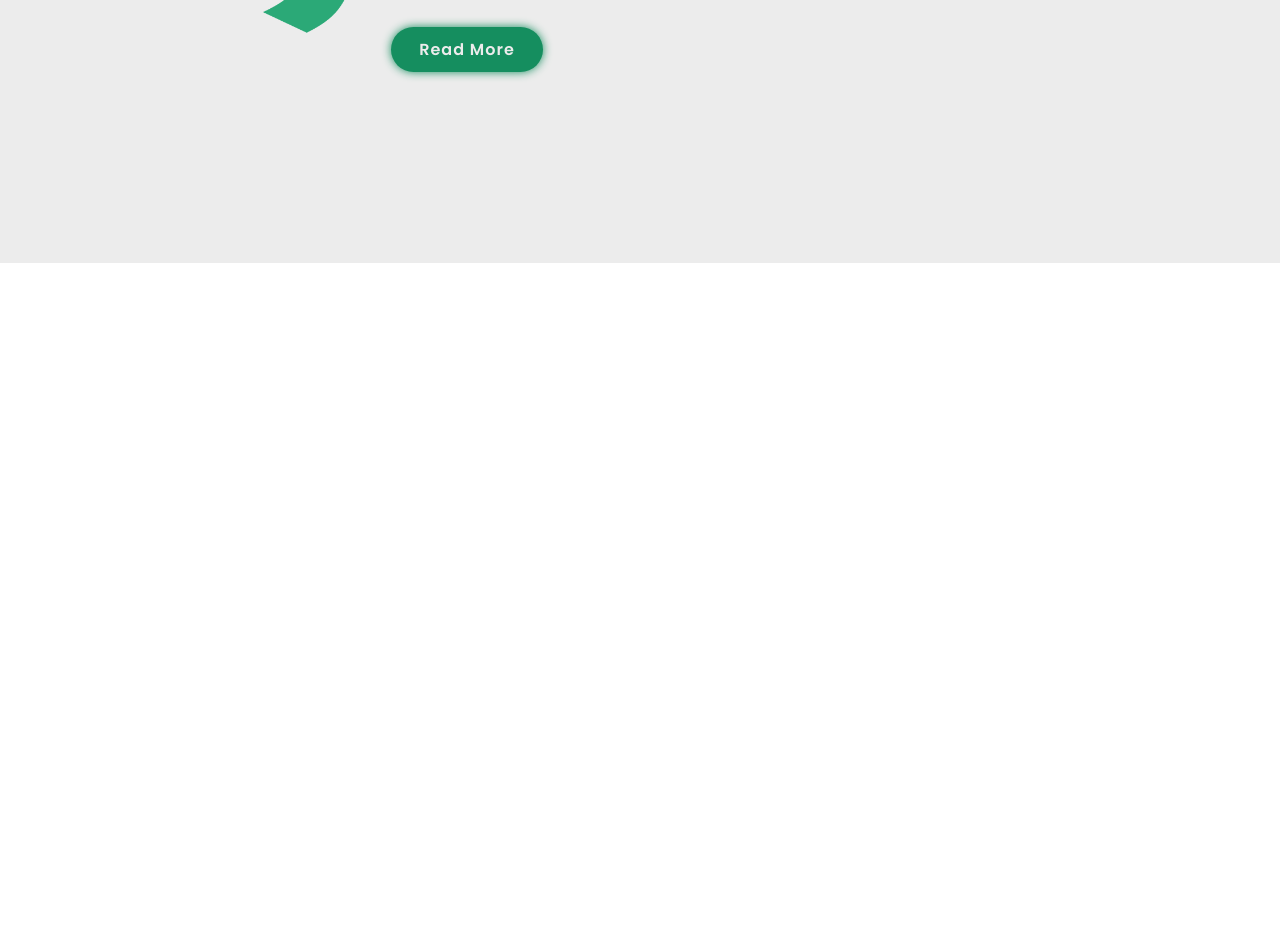
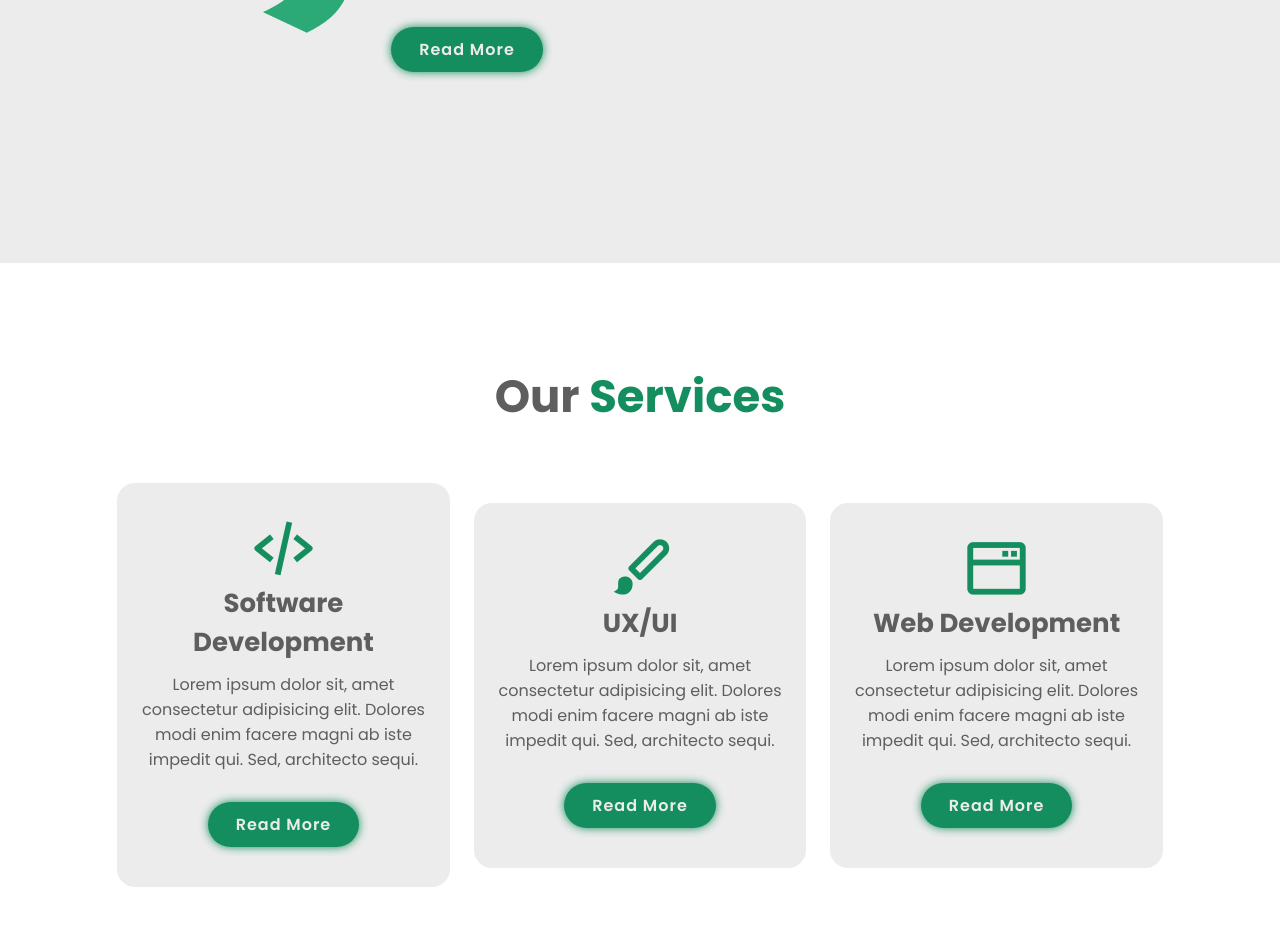
Before and after one commit to salvadorortiz/portfolio, a plain HTML site: page index.html in a window 1280 px wide. Shown: the part 1337-2262 px from the top of the page. Before the commit the page ends 1600 px from the top, so only its background shows below. Drawn offline with nearby package versions, Linux system fonts and the light colour scheme.

Commit message:
POR-003: Services section
- html schema
- css style

```diff
--- a/css/style.css
+++ b/css/style.css
@@ -192,3 +192,44 @@ span {
     font-size: 1.6rem;
     margin: 2rem 0 3rem;
 }
+
+.services h2 {
+    margin-bottom: 5rem;
+}
+
+.services-container {
+    display: flex;
+    justify-content: center;
+    align-items: center;
+    flex-wrap: wrap;
+    gap: 2rem;
+}
+
+.services-container .services-box {
+    flex: 1 1 30rem;
+    background: var(--second-bg-color);
+    padding:  3rem 2rem 4rem;
+    border-radius: 2rem;
+    text-align: center;
+    border: .2rem solid var(--bg-color);
+    transition: .5s ease;
+}
+
+.services-container .services-box:hover {
+    border-color: var(--main-color);
+    transform: scale(1.02);
+}
+
+.services-box i {
+     font-size: 7rem;
+     color: var(--main-color);
+}
+
+.services-box h3 {
+    font-size: 2.6rem;
+}
+
+.services-box p {
+    font-size: 1.6rem;
+    margin: 1rem 0 3rem;
+}
--- a/index.html
+++ b/index.html
@@ -63,6 +63,34 @@
         </div>
     </section>
 
+    <!-- service section design -->
+    <section class="services" id="services">
+        <h2 class="heading">Our <span>Services</span></h2>
+
+        <div class="services-container">
+            <div class="services-box">
+                <i class='bx bx-code-alt'></i>
+                <h3>Software Development</h3>
+                <p>Lorem ipsum dolor sit, amet consectetur adipisicing elit. Dolores modi enim facere magni ab iste impedit qui. Sed, architecto sequi.</p>
+                <a href="#" class="btn">Read More</a>
+            </div>
+
+            <div class="services-box">
+                <i class='bx bxs-paint'></i>
+                <h3>UX/UI</h3>
+                <p>Lorem ipsum dolor sit, amet consectetur adipisicing elit. Dolores modi enim facere magni ab iste impedit qui. Sed, architecto sequi.</p>
+                <a href="#" class="btn">Read More</a>
+            </div>
+
+            <div class="services-box">
+                <i class='bx bx-window-alt' ></i>
+                <h3>Web Development</h3>
+                <p>Lorem ipsum dolor sit, amet consectetur adipisicing elit. Dolores modi enim facere magni ab iste impedit qui. Sed, architecto sequi.</p>
+                <a href="#" class="btn">Read More</a>
+            </div>
+        </div>
+    </section>
+
 
     <!-- custom js -->
     <script src="js/script.js"></script>
```
